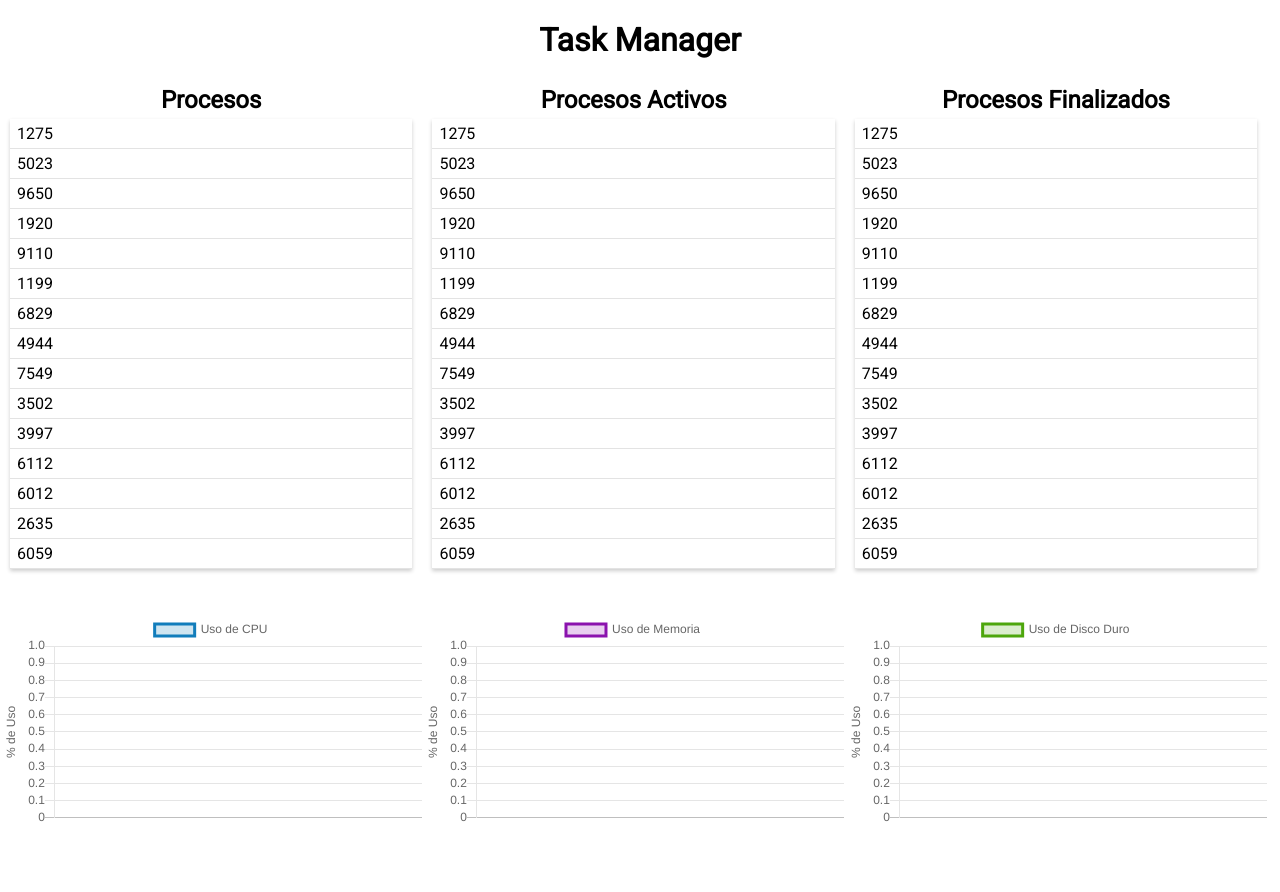
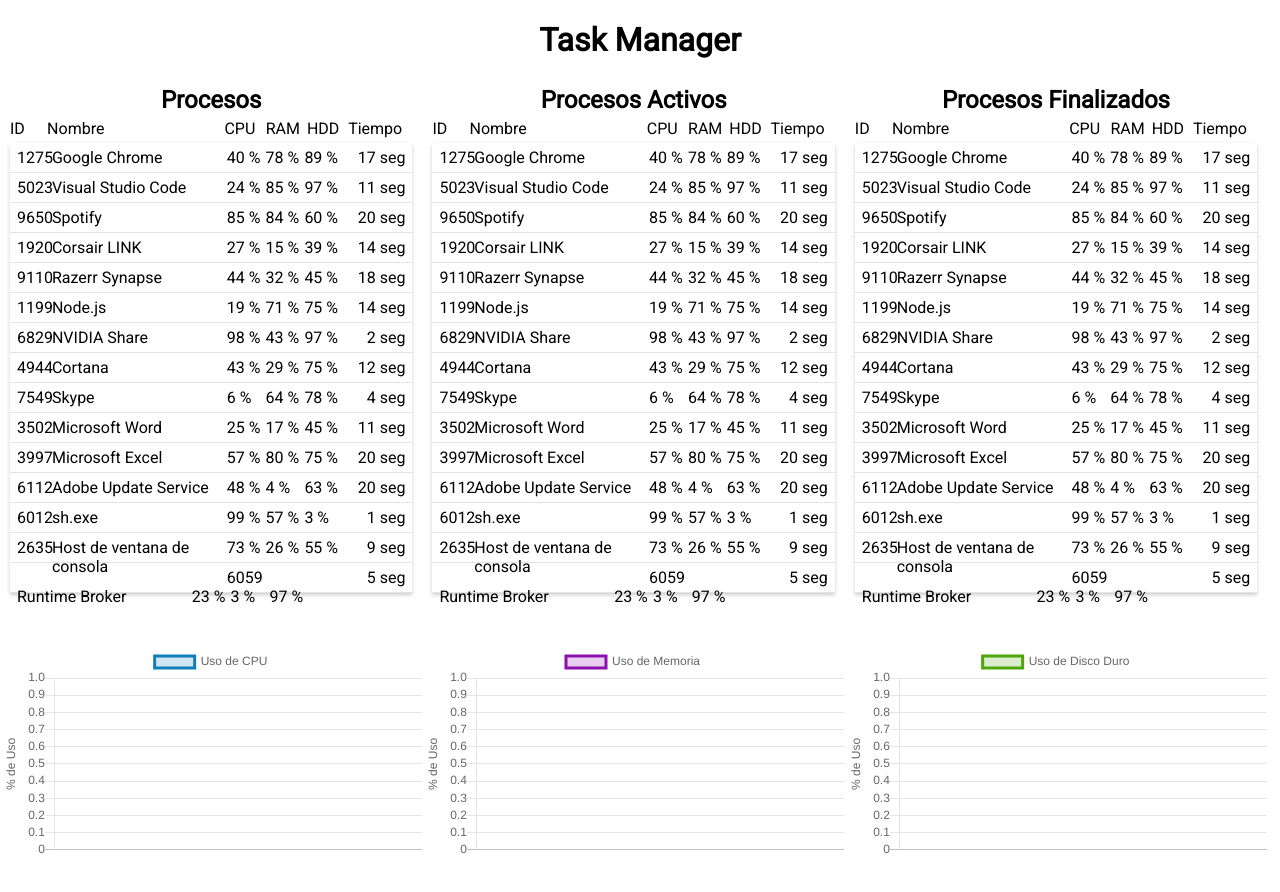
Before and after one commit to ErickGomez98/task_manager_simulacion, a React (Create React App) app: page / in a window 1280 px wide. Shown: the top 892 px of the page. Before the commit the page ends 865 px from the top, so only its background shows below. Built offline with nearby package versions, Linux system fonts and the light colour scheme.

Commit message:
Se sigue modificando el css, ahora ya quedó acomodado como me gusta, ahora sigue la funcionalidad.

```diff
--- a/src/App.css
+++ b/src/App.css
@@ -53,4 +53,34 @@
 .list-item{
   padding: 5px 7px;
   border-bottom: 1px solid #e3e3e3;
+  cursor: pointer;
+  transition: 0.3s all;
 }
+.list-item:hover {
+  padding: 10px;
+  background-color: #e3e3e3;
+}
+
+.list-item .list-item-id,
+.list-item-nombre,
+.list-item-cpu,
+.list-item-ram,
+.list-item-hdd {
+  float: left;
+}
+
+.list-item-id {
+  width: 9%;
+}
+
+.list-item-nombre{
+  width: 45%;
+}
+
+.list-item-cpu, .list-item-hdd, .list-item-ram {
+  width: 10%;
+}
+
+.list-item-execution {
+  text-align: right;
+}
--- a/src/TaskManager.tsx
+++ b/src/TaskManager.tsx
@@ -14,7 +14,30 @@
     cantidadProcesos: number
 }
 
+const nombres = [
+    "Google Chrome",
+    "Visual Studio Code",
+    "Spotify",
+    "Corsair LINK",
+    "Razerr Synapse",
+    "Node.js",
+    "NVIDIA Share",
+    "Cortana",
+    "Skype",
+    "Microsoft Word",
+    "Microsoft Excel",
+    "Adobe Update Service",
+    "sh.exe",
+    "Host de ventana de consola",
+    "Runtime Broker",
+    "Exploraror de Windows",
+    "Firefox",
+    "Oculus",
+    "Steam",
+];
+
 type Proceso = {
+    nombre: string,
     id: number,
     ram: number,
     cpu: number,
@@ -25,7 +48,12 @@
 const ListItem: React.FunctionComponent<Proceso> = (props) => {
     return (
         <div className="list-item" key={props.id}>
-            {props.id}
+            <div className="list-item-id">{props.id}</div>
+            <div className="list-item-nombre">{props.nombre}</div>
+            <div className="list-item-cpu">{props.cpu} %</div>
+            <div className="list-item-ram">{props.ram} %</div>
+            <div className="list-item-hdd">{props.hdd} %</div>
+            <div className="list-item-execution">{props.executionTime} seg</div>
         </div>
     )
 }
@@ -41,6 +69,7 @@
     generarProcesos() {
         for (let i: number = 0; i < this.state.cantidadProcesos; i++) {
             const newProceso: Proceso = {
+                nombre: nombres[i],
                 id: Math.floor((Math.random() * 10000) + 1),
                 ram: Math.floor((Math.random() * 100) + 1),
                 cpu: Math.floor((Math.random() * 100) + 1),
@@ -84,6 +113,14 @@
                         <div>
                             <div className="lista-procesos">
                                 <h2>Procesos</h2>
+                                <div style={{ marginLeft: '10px' }}>
+                                    <div style={{ float: 'left', width: '9%' }}>ID</div>
+                                    <div style={{ float: 'left', width: '43%' }}>Nombre</div>
+                                    <div style={{ float: 'left', width: '10%' }}>CPU</div>
+                                    <div style={{ float: 'left', width: '10%' }}>RAM</div>
+                                    <div style={{ float: 'left', width: '10%' }}>HDD</div>
+                                    <div>Tiempo</div>
+                                </div>
                                 <div className="list-procesos">
                                     <div>{this.state.procesos.map((item) => {
                                         return <ListItem {...item} />
@@ -93,6 +130,14 @@
                             </div>
                             <div className="procesos-activos">
                                 <h2>Procesos Activos</h2>
+                                <div style={{ marginLeft: '10px' }}>
+                                    <div style={{ float: 'left', width: '9%' }}>ID</div>
+                                    <div style={{ float: 'left', width: '43%' }}>Nombre</div>
+                                    <div style={{ float: 'left', width: '10%' }}>CPU</div>
+                                    <div style={{ float: 'left', width: '10%' }}>RAM</div>
+                                    <div style={{ float: 'left', width: '10%' }}>HDD</div>
+                                    <div>Tiempo</div>
+                                </div>
                                 <div className="list-procesos-activos">
                                     <div>{this.state.procesos.map((item) => {
                                         return <ListItem {...item} />
@@ -102,6 +147,14 @@
                             </div>
                             <div className="procesos-finalizados">
                                 <h2>Procesos Finalizados</h2>
+                                <div style={{ marginLeft: '10px' }}>
+                                    <div style={{ float: 'left', width: '9%' }}>ID</div>
+                                    <div style={{ float: 'left', width: '43%' }}>Nombre</div>
+                                    <div style={{ float: 'left', width: '10%' }}>CPU</div>
+                                    <div style={{ float: 'left', width: '10%' }}>RAM</div>
+                                    <div style={{ float: 'left', width: '10%' }}>HDD</div>
+                                    <div>Tiempo</div>
+                                </div>
                                 <div className="list-procesos-finalizados">
                                     <div>{this.state.procesos.map((item) => {
                                         return <ListItem {...item} />
```
